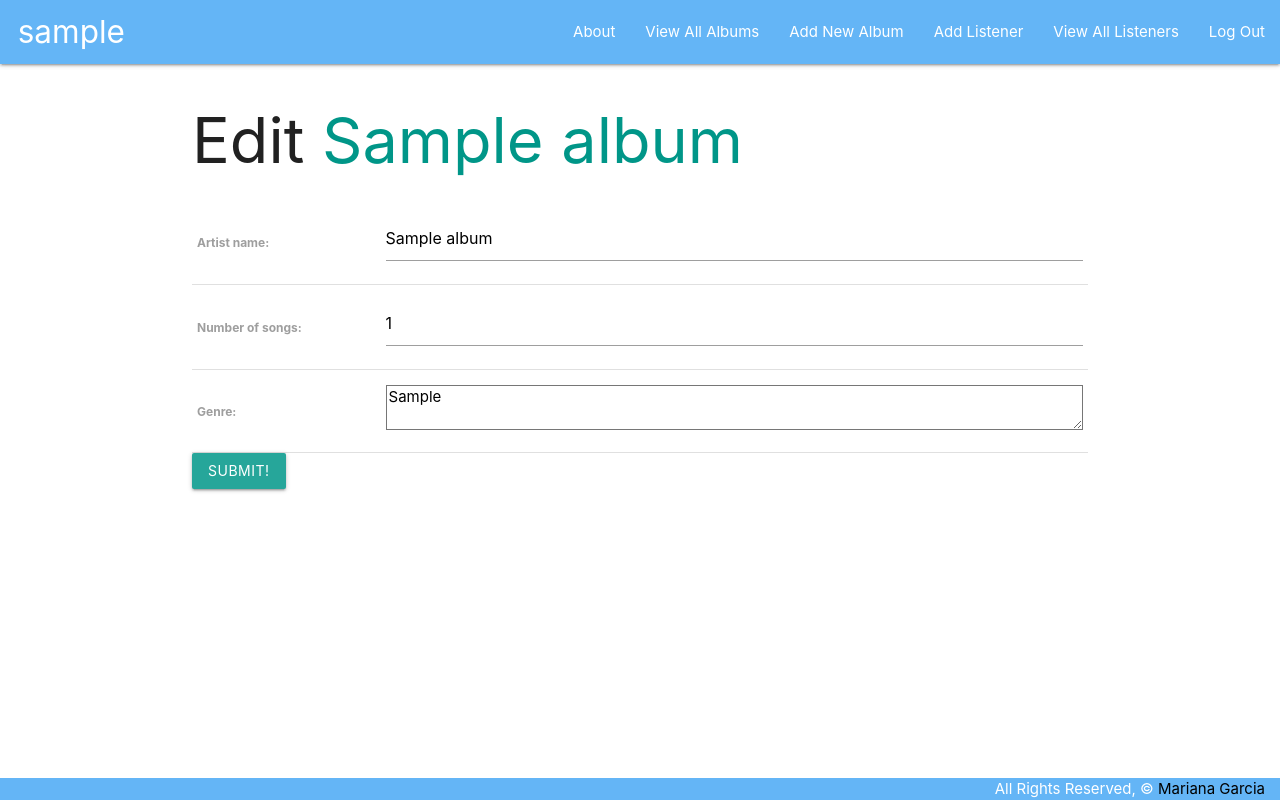
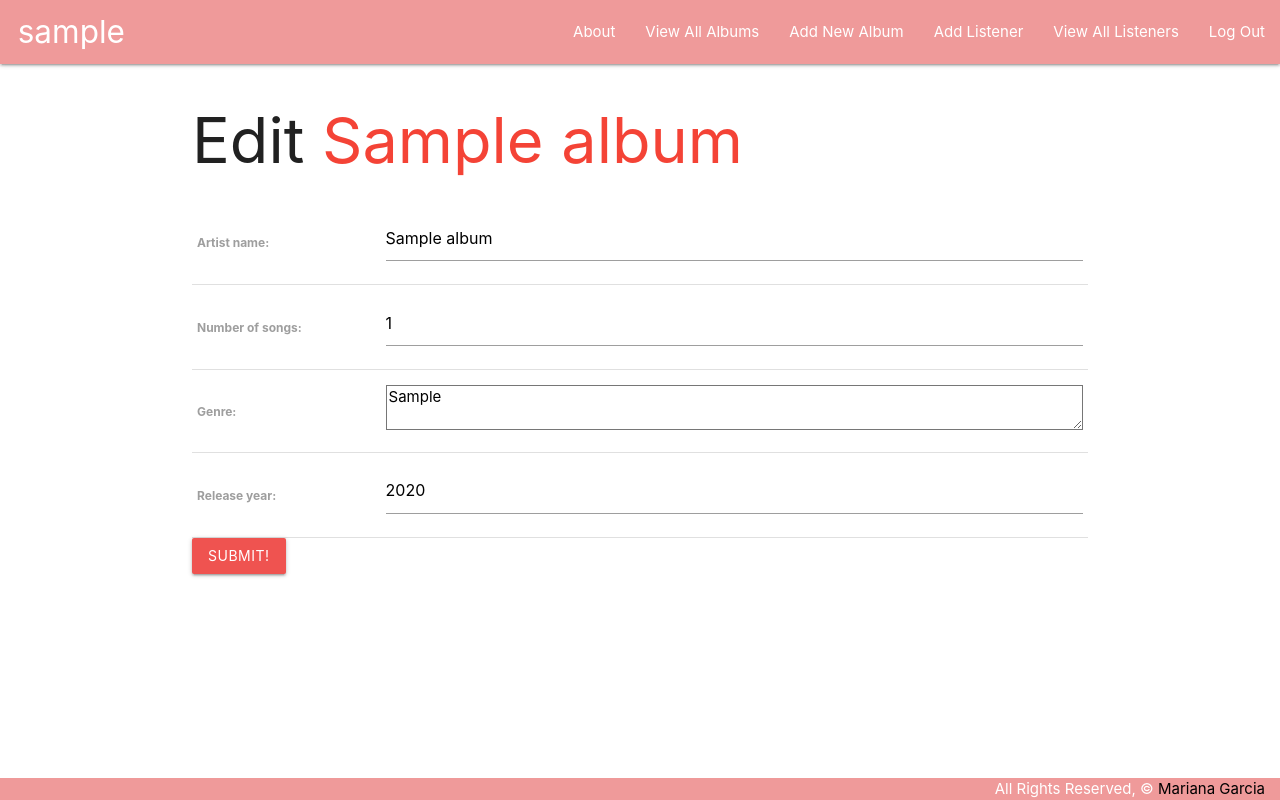
Before and after one commit to marianaG11/album-collector-Django, a Django app: page /albums/1/update/ in a window 1280 px wide. Run offline with Django 4.2, Linux system fonts and the light colour scheme; a user stored in the database is signed in; tables that the repository leaves empty hold one stand-in row (values such as "Sample post").

Commit message:
update colors and details page

```diff
--- a/main_app/static/css/style.css
+++ b/main_app/static/css/style.css
@@ -16,3 +16,6 @@ body {
   color: black;
   margin-right: 15px;
 }
+.detail-header{
+  text-align: center;
+}
--- a/main_app/templates/about.html
+++ b/main_app/templates/about.html
@@ -1,8 +1,8 @@
 {% extends 'base.html' %}
 {% block content %}
 
-<h1>About the Album Collector</h1>
+<h1>Welcome to the Album Collector! </h1>
 <hr />
-<p>The Album Collector is a collection of my favorite albums!</p>
+<p>Here you can bookmark all of your favorite albums and add new listeners </p>
 
 {% endblock %}
--- a/main_app/templates/base.html
+++ b/main_app/templates/base.html
@@ -15,7 +15,7 @@
 <body>
   <header class="navbar-fixed">
     <nav>
-      <div class="nav-wrapper blue lighten-2">
+      <div class="nav-wrapper red lighten-3">
         <ul>
           <li class="left brand-logo">&nbsp;&nbsp;{{user.username}}</li>
         </ul>
@@ -39,7 +39,7 @@
     {% block content %}
     {% endblock %}
   </main>
-  <footer class="page-footer blue lighten-2">
+  <footer class="page-footer red lighten-3">
     All Rights Reserved, &copy; <a href="https://github.com/marianaG11" class="gh-link" target="_blank">Mariana Garcia</a>
   </footer>
 </body>
--- a/main_app/templates/main_app/album_confirm_delete.html
+++ b/main_app/templates/main_app/album_confirm_delete.html
@@ -2,10 +2,10 @@
 {% extends 'base.html' %}
 {% block content %}
     <h1>Delete Album</h1>
-    <h4>Are you sure you want to delete <span class="teal-text">{{ object.name }}</span>?</h4>
+    <h4>Are you sure you want to delete <span class="red-text">{{ object.name }}</span>?</h4>
     <form action="" method="POST">
         {% csrf_token %}
-        <input type="submit" value="Yes" class="btn">
+        <input type="submit" value="Yes" class="btn red lighten-1">
         <a href="{% url 'detail' album.id %}">No, Cancel</a>
       </form>
 {% endblock content %}
--- a/main_app/templates/main_app/album_form.html
+++ b/main_app/templates/main_app/album_form.html
@@ -3,7 +3,7 @@
 {% block content %}
 <!-- shows the albums name only when we are editing not creating an album -->
     {% if object %}
-        <h1>Edit <span class="teal-text">{{object.name}}</span></h1>
+        <h1>Edit <span class="red-text">{{object.name}}</span></h1>
     {% else %}
         <h1>Add New Album</h1>
     {% endif %}
@@ -15,7 +15,7 @@
       <!-- Render the inputs inside of <tr>s & <td>s -->
       {{ form.as_table }}
     </table>
-    <input type="submit" value="Submit!" class="btn">
+    <input type="submit" value="Submit!" class="btn red lighten-1">
   </form>
 
 {% endblock content %}
--- a/main_app/templates/main_app/listener_form.html
+++ b/main_app/templates/main_app/listener_form.html
@@ -2,7 +2,7 @@
 
 {% block content %}
   {% if object %}
-    <h1>Edit <span class="teal-text">{{object.name}}</span></h1>
+    <h1>Edit <span class="red-text">{{object.name}}</span></h1>
   {% else %}
     <h1>Add Listener</h1>
   {% endif %}
@@ -14,6 +14,6 @@
 
       {{ form.as_table }}
     </table>
-    <input type="submit" value="Add" class="btn">
+    <input type="submit" value="Add" class="btn red lighten-1">
   </form>
 {% endblock content%}
--- a/main_app/templates/registration/login.html
+++ b/main_app/templates/registration/login.html
@@ -5,7 +5,7 @@
     <form action="{% url 'login' %}" method="POST">
         {% csrf_token %}
         {{ form.as_p }}
-        <input type="submit" class="btn" value="login">
+        <input type="submit" class="btn red lighten-1" value="login">
         <input type="hidden" name="next" value="{{ next }}">
     </form>
 {% endblock content %}
--- a/main_app/templates/registration/signup.html
+++ b/main_app/templates/registration/signup.html
@@ -6,6 +6,6 @@
     <form action="{% url 'signup' %}" method="POST">
         {% csrf_token %}
         {{ form.as_p }}
-        <input type="submit" class="btn" value="signup">
+        <input type="submit" class="btn red lighten-1" value="signup">
     </form>
 {% endblock content %}
--- a/main_app/views.py
+++ b/main_app/views.py
@@ -36,7 +36,7 @@ class AlbumCreate(LoginRequiredMixin, CreateView):
 
 class AlbumUpdate(LoginRequiredMixin, UpdateView):
 	model = Album
-	fields = ['artist_name', 'number_of_songs', 'genre', 'release_date']
+	fields = ['artist_name', 'number_of_songs', 'genre', 'release_year']
 
 class AlbumDelete(LoginRequiredMixin, DeleteView):
 	model = Album
```
Also changed, not shown: main_app/templates/albums/detail.html (+23 -7 lines). Lines whose indentation alone changed are shown as unchanged.
